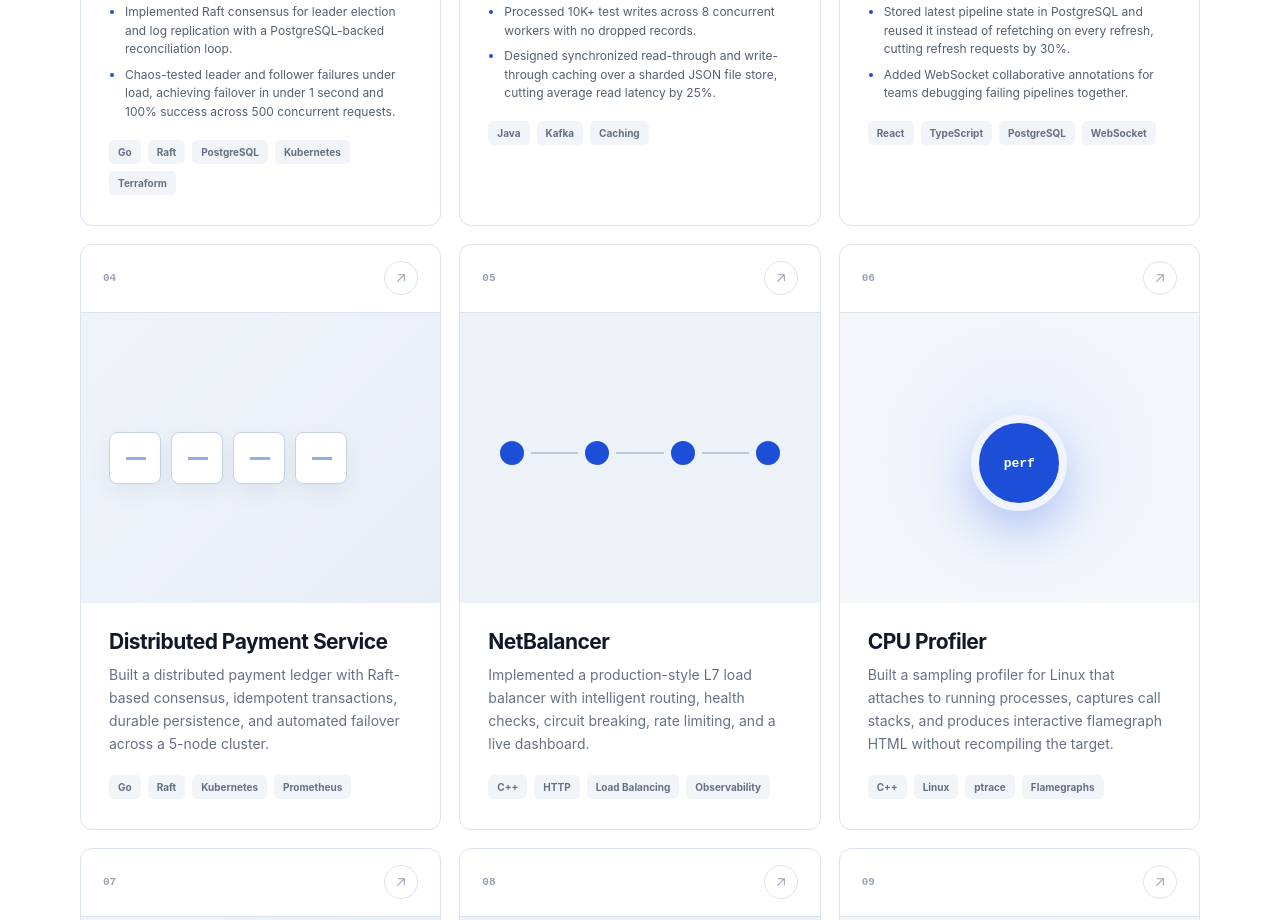
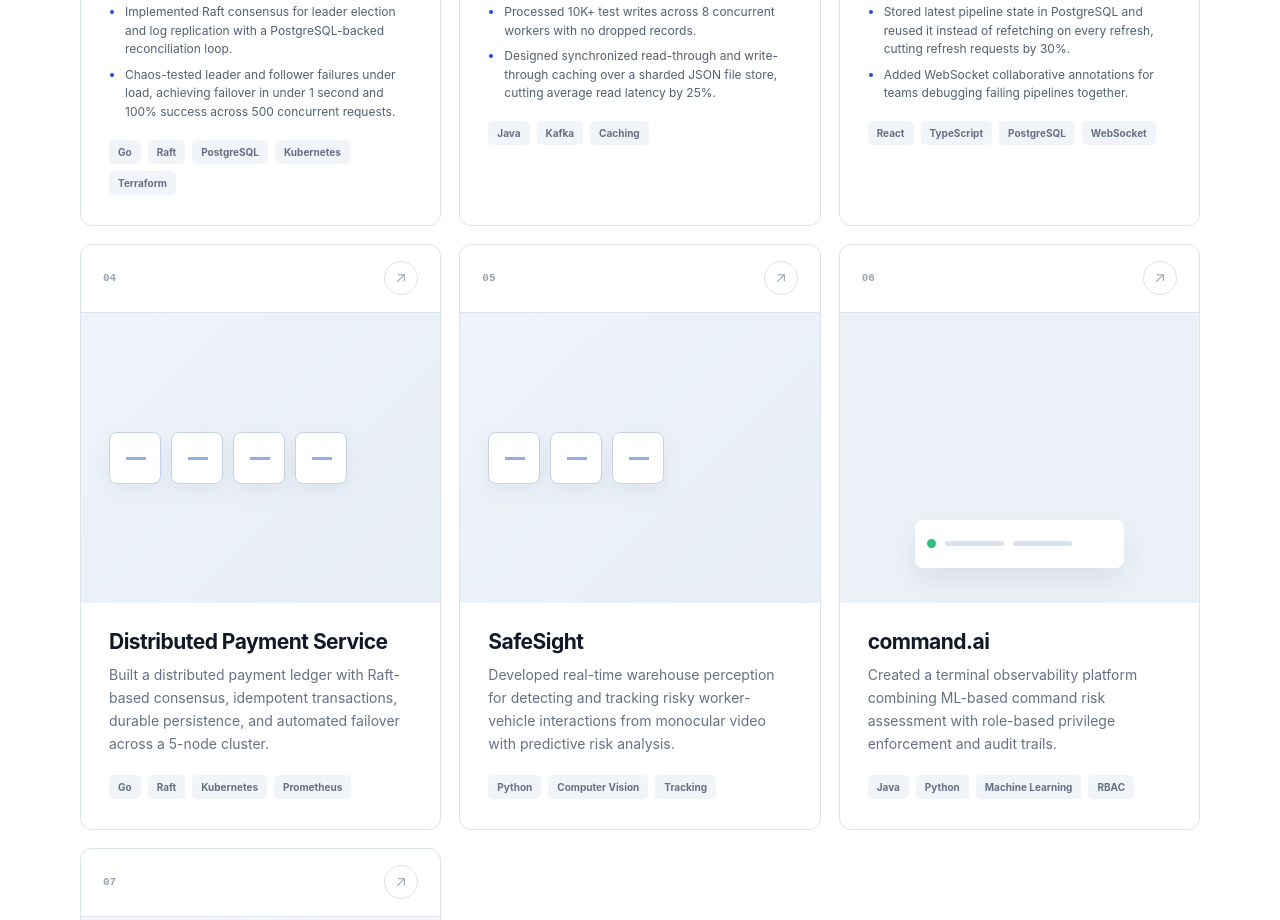
Before and after one commit to akshatrshah/akshatrshah.github.io, a plain HTML site: page index.html in a window 1280 px wide. Shown: the part 3924-4844 px from the top of the page. Drawn offline with Linux system fonts and the light colour scheme.

Commit message:
Remove C++ projects from portfolio
Co-authored-by: Copilot <223556219+Copilot@users.noreply.github.com>

```diff
--- a/index.html
+++ b/index.html
@@ -294,36 +294,6 @@
           <article class="project-card">
             <div class="project-top">
               <span class="project-index">05</span>
-              <a class="project-arrow" href="https://github.com/akshatrshah/netbalancer" target="_blank" rel="noopener" aria-label="Open NetBalancer on GitHub">
-                <svg viewBox="0 0 24 24"><path d="M7 17 17 7M8 7h9v9" /></svg>
-              </a>
-            </div>
-            <div class="project-art art-pipeline" aria-hidden="true"><div class="pipeline-line"><span></span><span></span><span></span><span></span></div></div>
-            <div class="project-info">
-              <h3>NetBalancer</h3>
-              <p>Implemented a production-style L7 load balancer with intelligent routing, health checks, circuit breaking, rate limiting, and a live dashboard.</p>
-              <div class="tags"><span>C++</span><span>HTTP</span><span>Load Balancing</span><span>Observability</span></div>
-            </div>
-          </article>
-
-          <article class="project-card">
-            <div class="project-top">
-              <span class="project-index">06</span>
-              <a class="project-arrow" href="https://github.com/akshatrshah/cpu-profiler" target="_blank" rel="noopener" aria-label="Open CPU Profiler on GitHub">
-                <svg viewBox="0 0 24 24"><path d="M7 17 17 7M8 7h9v9" /></svg>
-              </a>
-            </div>
-            <div class="project-art art-cluster" aria-hidden="true"><div class="cluster-core">perf</div></div>
-            <div class="project-info">
-              <h3>CPU Profiler</h3>
-              <p>Built a sampling profiler for Linux that attaches to running processes, captures call stacks, and produces interactive flamegraph HTML without recompiling the target.</p>
-              <div class="tags"><span>C++</span><span>Linux</span><span>ptrace</span><span>Flamegraphs</span></div>
-            </div>
-          </article>
-
-          <article class="project-card">
-            <div class="project-top">
-              <span class="project-index">07</span>
               <a class="project-arrow" href="https://github.com/akshatrshah/safesight" target="_blank" rel="noopener" aria-label="Open SafeSight on GitHub">
                 <svg viewBox="0 0 24 24"><path d="M7 17 17 7M8 7h9v9" /></svg>
               </a>
@@ -338,7 +308,7 @@
 
           <article class="project-card">
             <div class="project-top">
-              <span class="project-index">08</span>
+              <span class="project-index">06</span>
               <a class="project-arrow" href="https://github.com/akshatrshah/command.ai" target="_blank" rel="noopener" aria-label="Open command.ai on GitHub">
                 <svg viewBox="0 0 24 24"><path d="M7 17 17 7M8 7h9v9" /></svg>
               </a>
@@ -353,7 +323,7 @@
 
           <article class="project-card">
             <div class="project-top">
-              <span class="project-index">09</span>
+              <span class="project-index">07</span>
               <a class="project-arrow" href="https://github.com/akshatrshah/fhir" target="_blank" rel="noopener" aria-label="Open FHIR project on GitHub">
                 <svg viewBox="0 0 24 24"><path d="M7 17 17 7M8 7h9v9" /></svg>
               </a>
```
